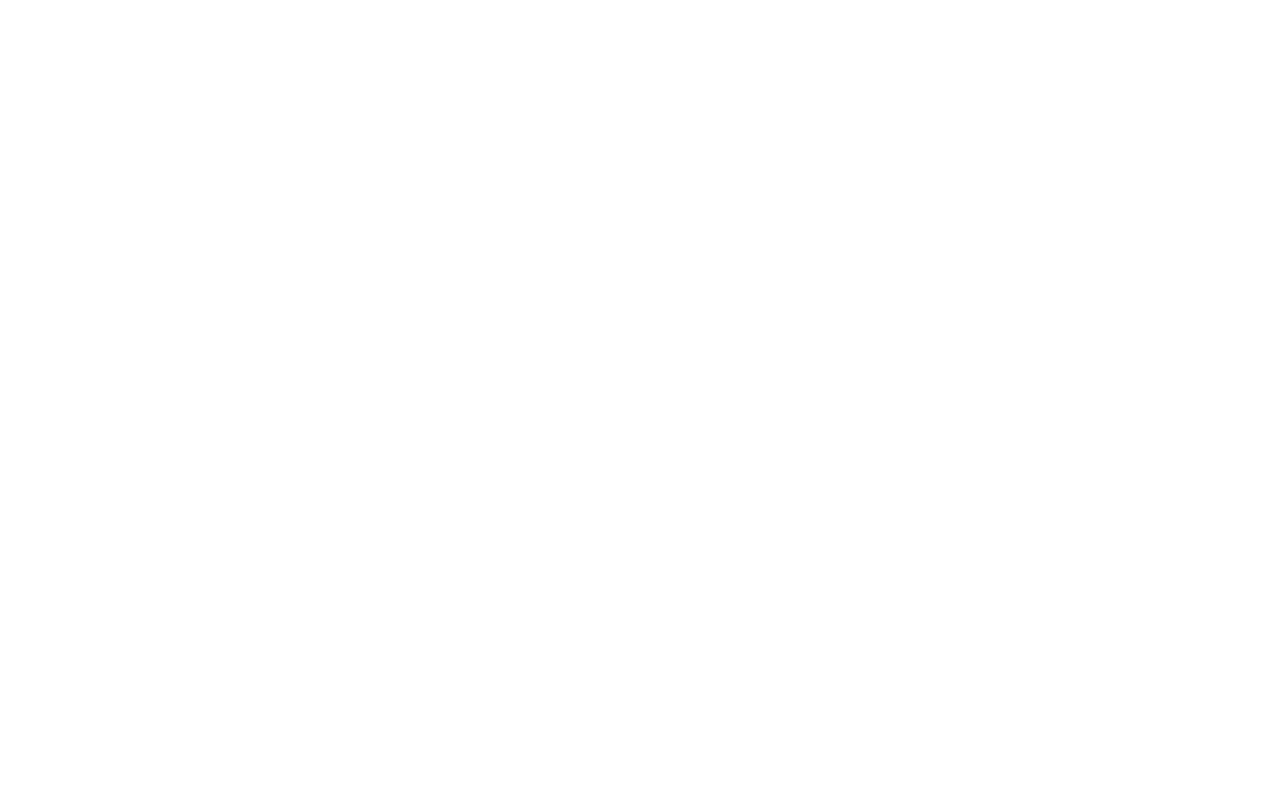
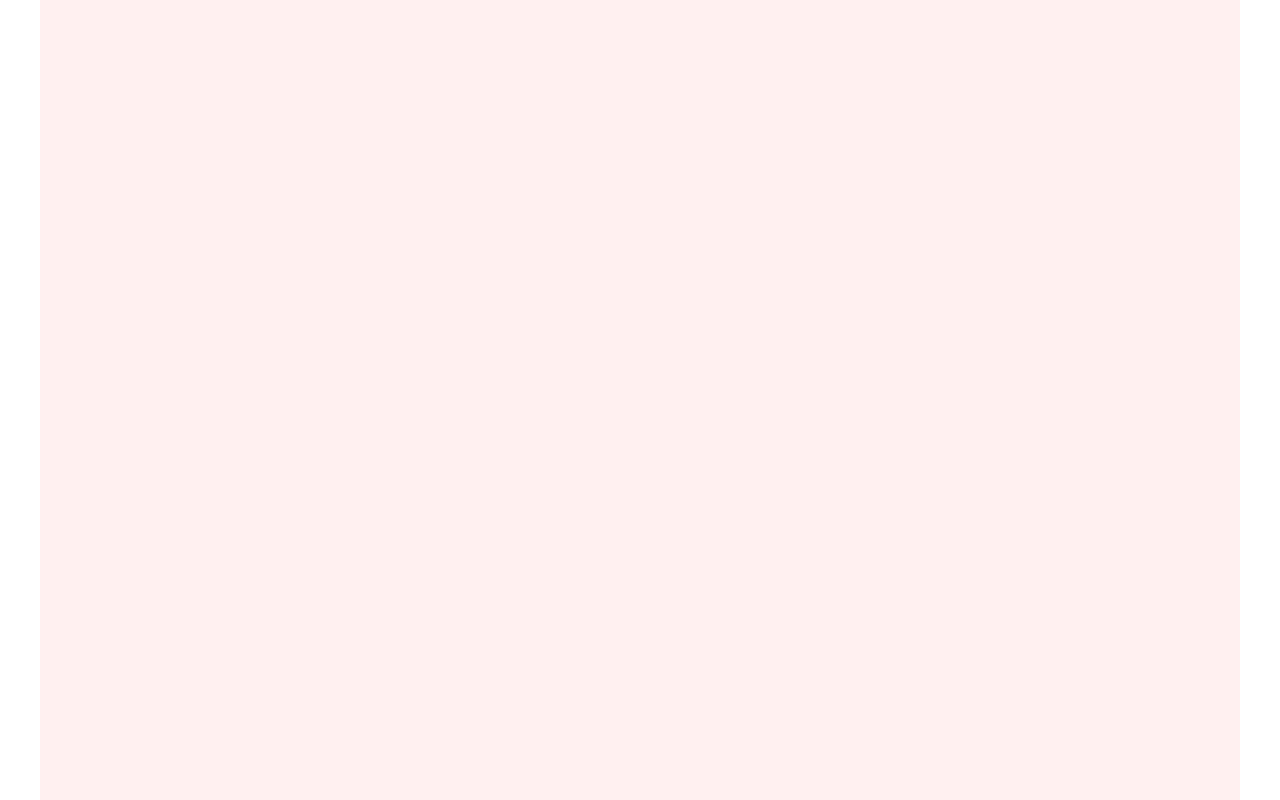
Before and after one commit to ReactTask-Bark/Bark, a React (Create React App) app: page / in a window 1280 px wide. Built offline with nearby package versions, Linux system fonts and the light colour scheme; the HTML template or start-up script is replaced by a standard one.

Commit message:
1. add styled-components 2. app.js layout 설정 3. index.js 글로벌 스타일 설정

```diff
--- a/package.json
+++ b/package.json
@@ -9,6 +9,7 @@
     "react": "^18.2.0",
     "react-dom": "^18.2.0",
     "react-scripts": "5.0.1",
+    "styled-components": "^5.3.5",
     "web-vitals": "^2.1.0"
   },
   "scripts": {
--- a/src/App.js
+++ b/src/App.js
@@ -1,9 +1,20 @@
+import styled from "styled-components"
+
 
 function App() {
   return (
-    <div>
-    </div>
+    <Container>
+    </Container>
   );
 }
 
+const Container = styled.div`
+  max-width: 1200px;
+  min-width: 800px;
+  height: 100vh;
+  margin: auto;
+
+  background-color: rgba(255, 204, 204,.3);
+`;
+
 export default App;
--- /dev/null
+++ b/src/components/common/GlobalStyle.jsx
@@ -0,0 +1,27 @@
+import {createGlobalStyle} from "styled-components"
+
+const GlobalStyle = createGlobalStyle`
+html, body, div, span, applet, object, iframe,
+h1, h2, h3, h4, h5, h6, p, blockquote, pre,
+a, abbr, acronym, address, big, cite, code,
+del, dfn, em, img, ins, kbd, q, s, samp,
+small, strike, strong, sub, sup, tt, var,
+b, u, i, center,
+dl, dt, dd, ol, ul, li,
+fieldset, form, label, legend,
+table, caption, tbody, tfoot, thead, tr, th, td,
+article, aside, canvas, details, embed,
+figure, figcaption, footer, header, hgroup,
+menu, nav, output, ruby, section, summary,
+time, mark, audio, video {
+	margin: 0;
+	padding: 0;
+	border: 0;
+	vertical-align: baseline;
+}
+* {
+	box-sizing: border-box;
+}
+`
+
+export default GlobalStyle
--- a/src/index.js
+++ b/src/index.js
@@ -1,8 +1,13 @@
 import React from 'react';
 import ReactDOM from 'react-dom/client';
-import App from './App';
+
+import App from 'App';
+import GlobalStyle from 'components/common/GlobalStyle';
 
 const root = ReactDOM.createRoot(document.getElementById('root'));
 root.render(
-  <App />
+  <div>
+    <GlobalStyle/>
+    <App />
+  </div>
 );
--- a/src/view/Main.jsx
+++ b/src/view/Main.jsx
@@ -1,7 +1,7 @@
 const Main = () => {
     return (
         <div>
-            <div></div>
+
         </div>
     )
 }
```
Also changed, not shown: 1 other file (tests, documents, lock files or other folders).
